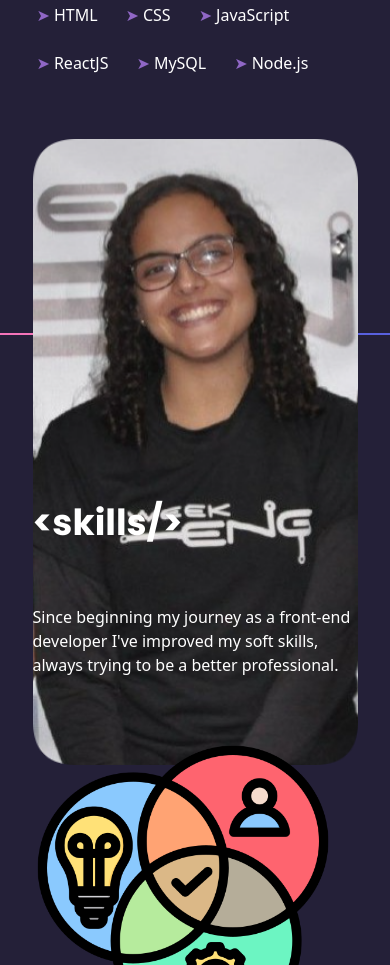
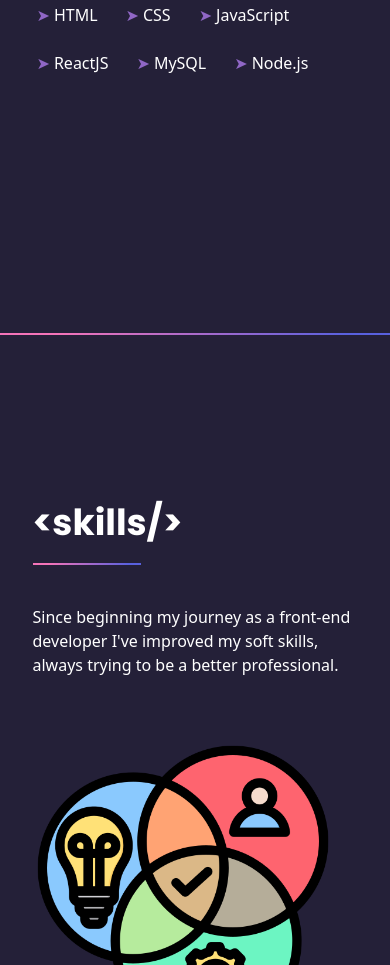
Before and after one commit to samuel-adedigba/personal-portfolio, a React (Create React App) app: page / in a window 390 px wide. Shown: the part 1440-2405 px from the top of the page. Built offline with nearby package versions, Linux system fonts and the light colour scheme.

Commit message:
fix: profile picture from about me section

```diff
--- a/src/scenes/AboutMe.jsx
+++ b/src/scenes/AboutMe.jsx
@@ -68,11 +68,7 @@ const AboutMe = () => {
                             />
                         </div>
                     ) : (
-                        <img
-                            alt="profile"
-                            className="hover:filter hover:saturate-150 transition duration-500 z-10 w-full max-w-[400px] md:max-w-[500px]"
-                            src={require("../assets/profile2.png")}
-                        />
+                        <></>
                     )}
                 </div>
             </div>
```
